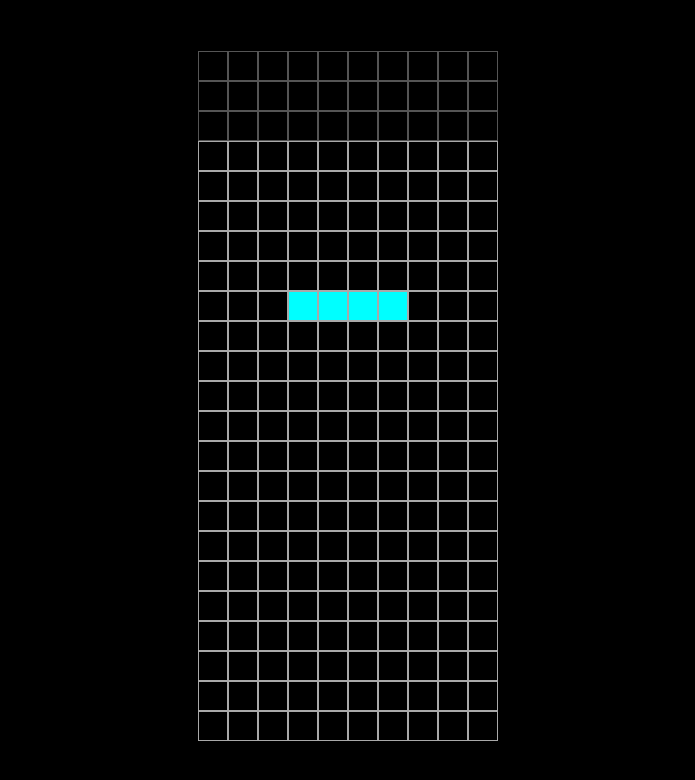
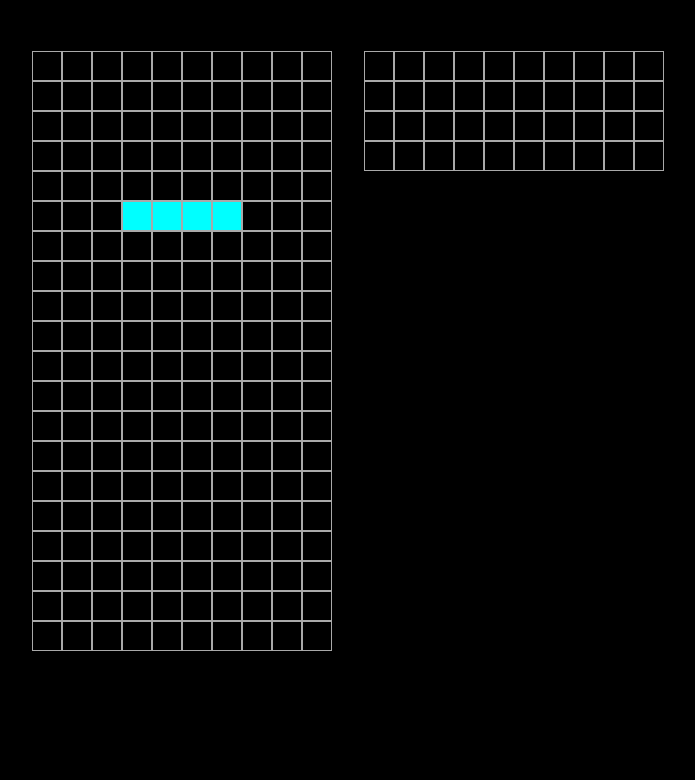
Before and after one commit to fhnw-webec/tetris, a plain HTML site: page src/index.html in a window 1280 px wide. Shown: the whole page, without its empty margins (302-997 px from the left). Drawn offline with Linux system fonts and the light colour scheme.

Commit message:
fs25: preview grid

```diff
--- a/src/css/style.css
+++ b/src/css/style.css
@@ -1,20 +1,16 @@
 body {
-    font-family: Arial, sans-serif;
-    text-align: center;
     margin-top: 50px;
     background-color: black;
 }
 
-main, button {
-    margin: 20px auto;
+main {
+    display: flex;
+    gap: 50px;
+    justify-content: center;
+    align-items: flex-start;
 }
 
-main > div {
-    border: 0.5px solid darkgray;
-    padding: 14px;
-}
-
-main {
+main > section {
     display: grid;
     width: 280px;
     grid-template-columns: repeat(10, 1fr);
@@ -22,8 +18,14 @@ main {
     background-color: black;
 }
 
-[id$="y0"],
-[id$="y1"],
-[id$="y2"] {
-    opacity: 0.5;
+main > section > div {
+    border: 0.5px solid darkgray;
+    padding: 14px;
 }
+
+
+section:nth-child(1) [id$="y0"],
+section:nth-child(1) [id$="y1"],
+section:nth-child(1) [id$="y2"] {
+    display: none;
+}
--- a/src/main.js
+++ b/src/main.js
@@ -1,4 +1,4 @@
-import { createGrid, render } from '/src/modules/view/view.mjs';
+import { createUI, render } from '/src/modules/view/view.mjs';
 import { createModel } from '/src/modules/logic/model.mjs';
 import { spawn } from '/src/modules/logic/spawn.mjs';
 import { move, left, right } from '/src/modules/logic/move.mjs';
@@ -7,7 +7,7 @@ import { lineClear } from '/src/modules/logic/line-clear.mjs';
 import { next, peek } from "/src/modules/logic/random-bag.mjs";
 
 
-createGrid();
+createUI();
 
 const keyBindings = {
   ArrowLeft: left,
--- a/src/modules/view/view.mjs
+++ b/src/modules/view/view.mjs
@@ -11,15 +11,28 @@ const COLORS = Object.freeze({
     7: 'red',       // Z
 });
 
-const createGrid = () => {
-    const root = document.getElementById('app');
-    for (let row = 0; row < ROWS; row++) {
-        for (let col = 0; col < COLS; col++) {
+const createSection = () => document.createElement("section");
+
+const createGrid = root => rows => cols => {
+    const section = createSection();
+    root.appendChild(section);
+    for (let row = 0; row < rows; row++) {
+        for (let col = 0; col < cols; col++) {
             let cell = document.createElement("div");
             cell.setAttribute('id', `x${col}y${row}`);
-            root.appendChild(cell);
+            section.appendChild(cell);
         }
     }
+}
+
+const createPreview = root => {
+    createGrid(root)(4)(COLS);
+}
+
+const createUI = () => {
+    const root = document.getElementById('app');
+    createGrid(root)(ROWS)(COLS);
+    createPreview(root);
 }
 
 const _color = symbol => COLORS[symbol] ?? 'lightgrey';
@@ -37,4 +50,4 @@ const render = model => {
     }
 }
 
-export { createGrid, render }
+export { createUI, render }
```
